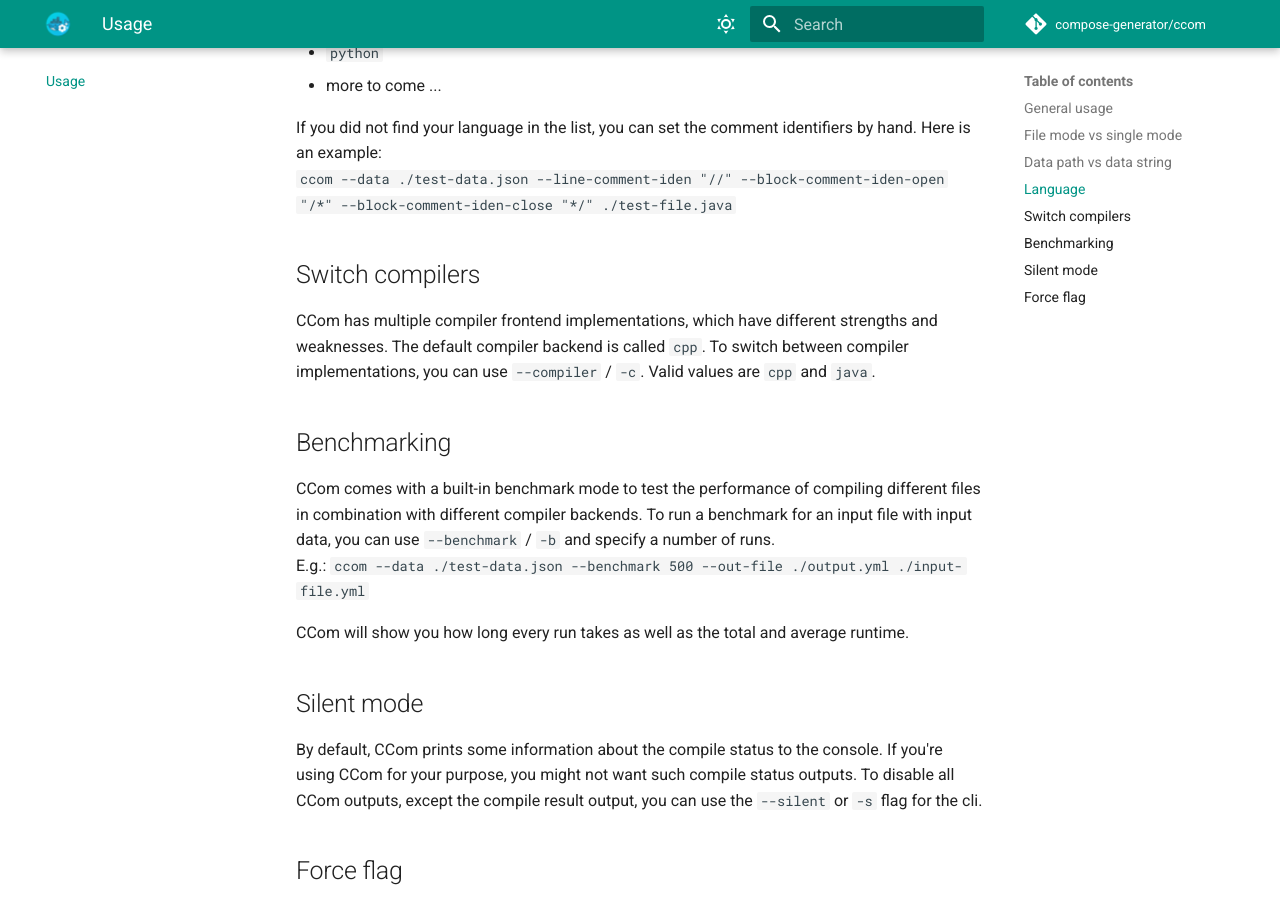
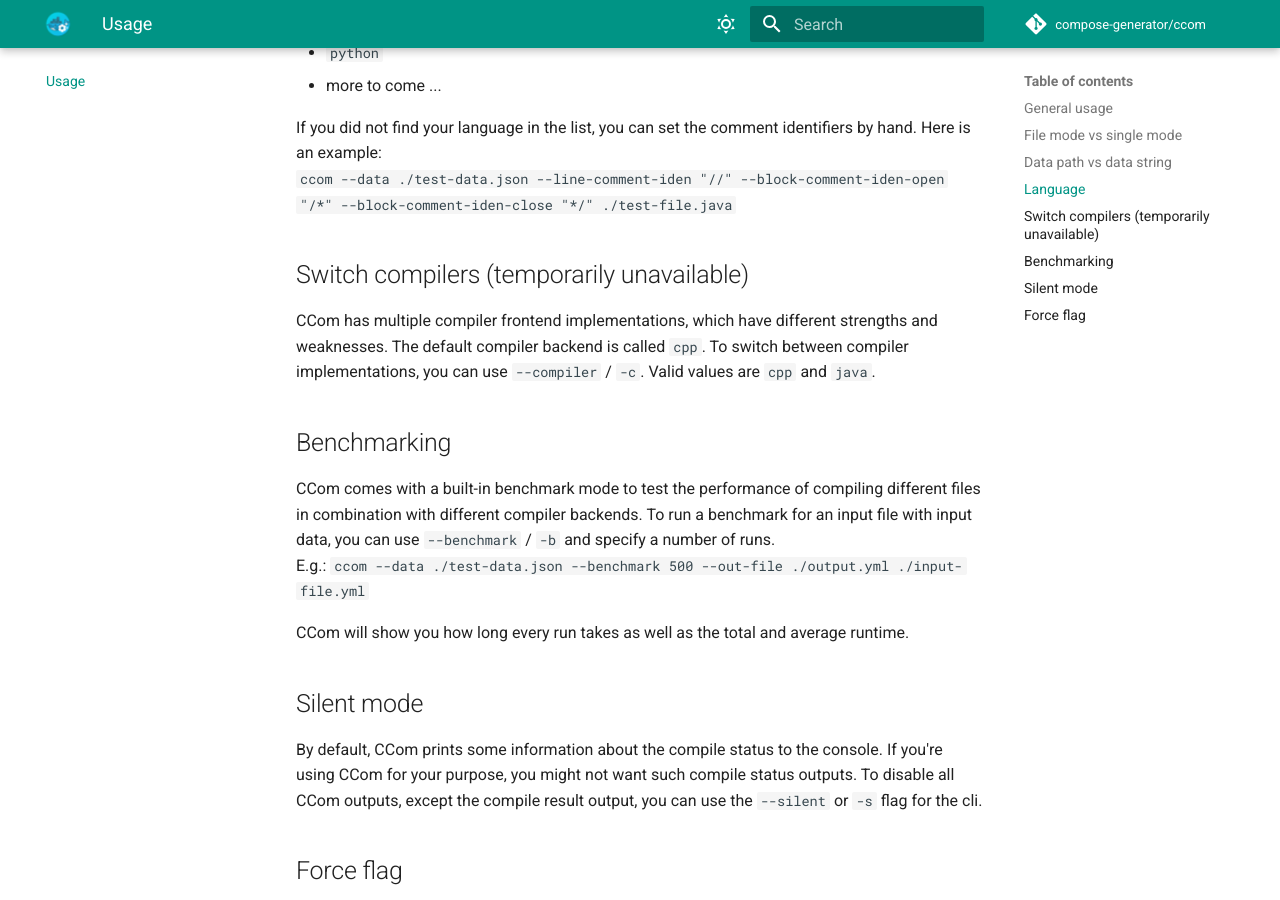
Before and after one commit to compose-generator/ccom, an MkDocs documentation site: the page built from docs/docs/usage.md, in a window 1280 px wide and 900 px high, scrolled down 2720 px. Built offline with MkDocs 1.6.1 and Material for MkDocs 9.7.7, drawn with Linux system fonts in a browser that asks for light colours; comment, search, counter and statistics services are not loaded; some of the changed text lies outside the part shown.

Commit message:
Temporarily disable Java compiler selection due to unfinished implementation

```diff
--- a/docs/docs/usage.md
+++ b/docs/docs/usage.md
@@ -11,19 +11,19 @@
 
 For customization, you have following cli options:
 
-| Option                                | Shortcut         | Description                                                                           | Default |
-|---------------------------------------|------------------|---------------------------------------------------------------------------------------|---------|
-| `--benchmark <number>`                | `-b <no>`        | Execute compiler benchmarks. n is the number of benchmark runs                        | 0       |
-| `--compiler <name>`                   | `-c <name>`      | Can be used to switch the compiler backend. Valid inputs are `cpp` and `java`         | "cpp"   |
-| `--data <data>`                       | `-d <data>`      | JSON string or path to JSON file, which holds the evaluation work data                | {}      |
-| `--lang <lang>`                       | `-l <lang>`      | File format / programming language (e.g. `yaml`, `java`, `html`, ...)                 | "auto"* |
-| `--mode-single`                       | `-m`             | Set input mode to single statement list                                               | -       |
-| `--out-file <path>`                   | `-o <path>`      | Path to output file. If you omit this flag, the output will be printed to the console | -       |
-| `--silent`                            | `-s`             | Only print raw compiler output and no debug output                                    | -       |
-| `--force`                             | `-f`             | Ignore safety checks. Warning: This could cause demage                                | -       |
-| `--line-comment-iden <string>`        | `-lci <string>`  | Specifies the line comment char(s) of your data format                                | "#"     |
-| `--block-comment-iden-open <string>`  | `-bcio <string>` | Specifies the opening block comment char(s) of your data format                       | ""      |
-| `--block-comment-iden-close <string>` | `-bcic <string>` | Specifies the closing block comment char(s) of your data format                       | ""      |
+| Option                                        | Shortcut         | Description                                                                           | Default |
+|-----------------------------------------------|------------------|---------------------------------------------------------------------------------------|---------|
+| `--benchmark <number>`                        | `-b <no>`        | Execute compiler benchmarks. n is the number of benchmark runs                        | 0       |
+| `--compiler <name>` (temporarily unavailable) | `-c <name>`      | Can be used to switch the compiler backend. Valid inputs are `cpp` and `java`         | "cpp"   |
+| `--data <data>`                               | `-d <data>`      | JSON string or path to JSON file, which holds the evaluation work data                | {}      |
+| `--lang <lang>`                               | `-l <lang>`      | File format / programming language (e.g. `yaml`, `java`, `html`, ...)                 | "auto"* |
+| `--mode-single`                               | `-m`             | Set input mode to single statement list                                               | -       |
+| `--out-file <path>`                           | `-o <path>`      | Path to output file. If you omit this flag, the output will be printed to the console | -       |
+| `--silent`                                    | `-s`             | Only print raw compiler output and no debug output                                    | -       |
+| `--force`                                     | `-f`             | Ignore safety checks. Warning: This could cause demage                                | -       |
+| `--line-comment-iden <string>`                | `-lci <string>`  | Specifies the line comment char(s) of your data format                                | "#"     |
+| `--block-comment-iden-open <string>`          | `-bcio <string>` | Specifies the opening block comment char(s) of your data format                       | ""      |
+| `--block-comment-iden-close <string>`         | `-bcic <string>` | Specifies the closing block comment char(s) of your data format                       | ""      |
 
 ## File mode vs single mode
 CCom supports two modes of usage: <br>
@@ -77,7 +77,7 @@
 If you did not find your language in the list, you can set the comment identifiers by hand. Here is an example: <br>
 `ccom --data ./test-data.json --line-comment-iden "//" --block-comment-iden-open "/*" --block-comment-iden-close "*/" ./test-file.java`
 
-## Switch compilers
+## Switch compilers (temporarily unavailable)
 CCom has multiple compiler frontend implementations, which have different strengths and weaknesses. The default compiler backend is called `cpp`.
 To switch between compiler implementations, you can use `--compiler` / `-c`. Valid values are `cpp` and `java`.
 
```
Also changed, not shown: README.md, 1 other file.
